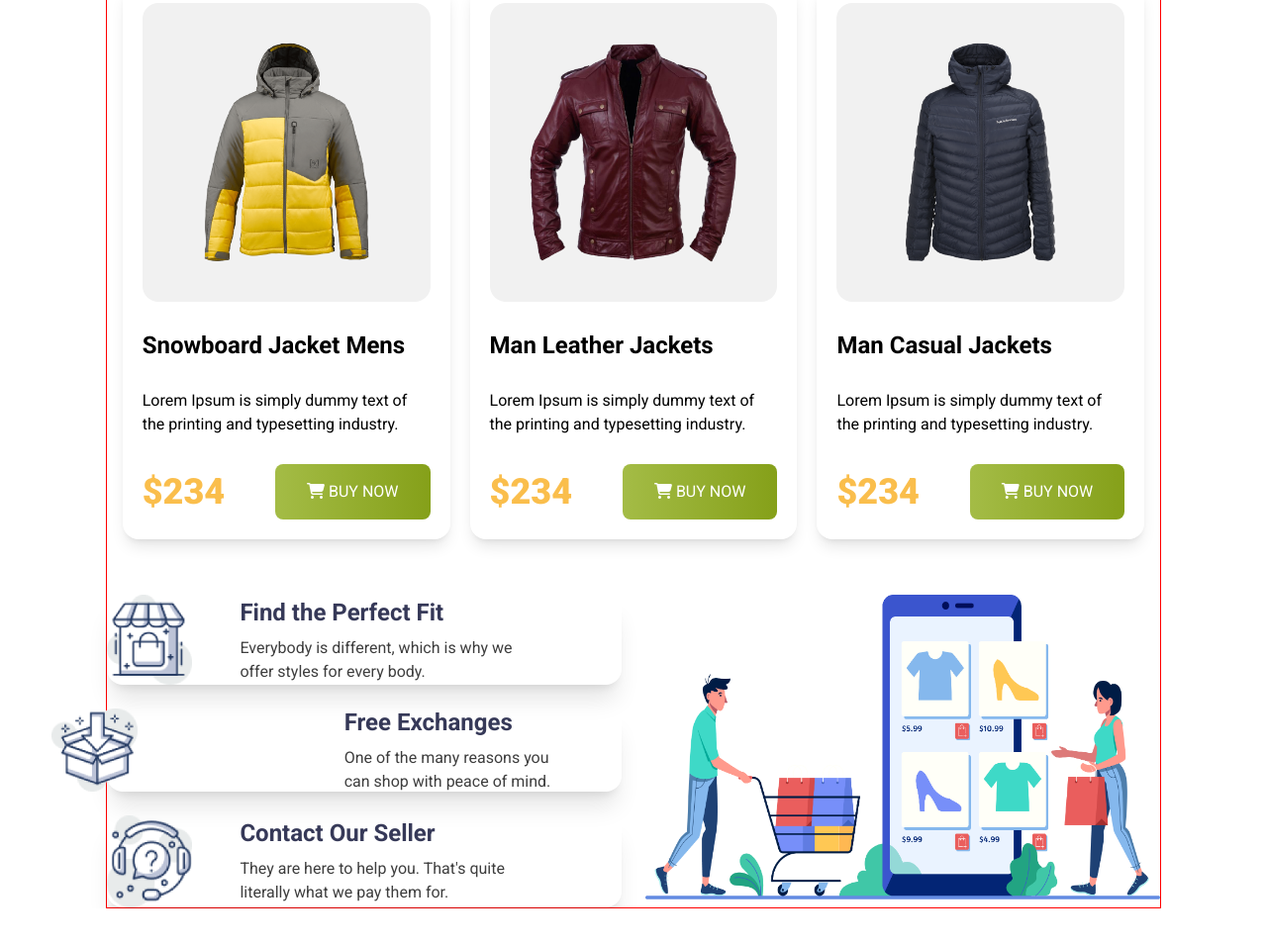
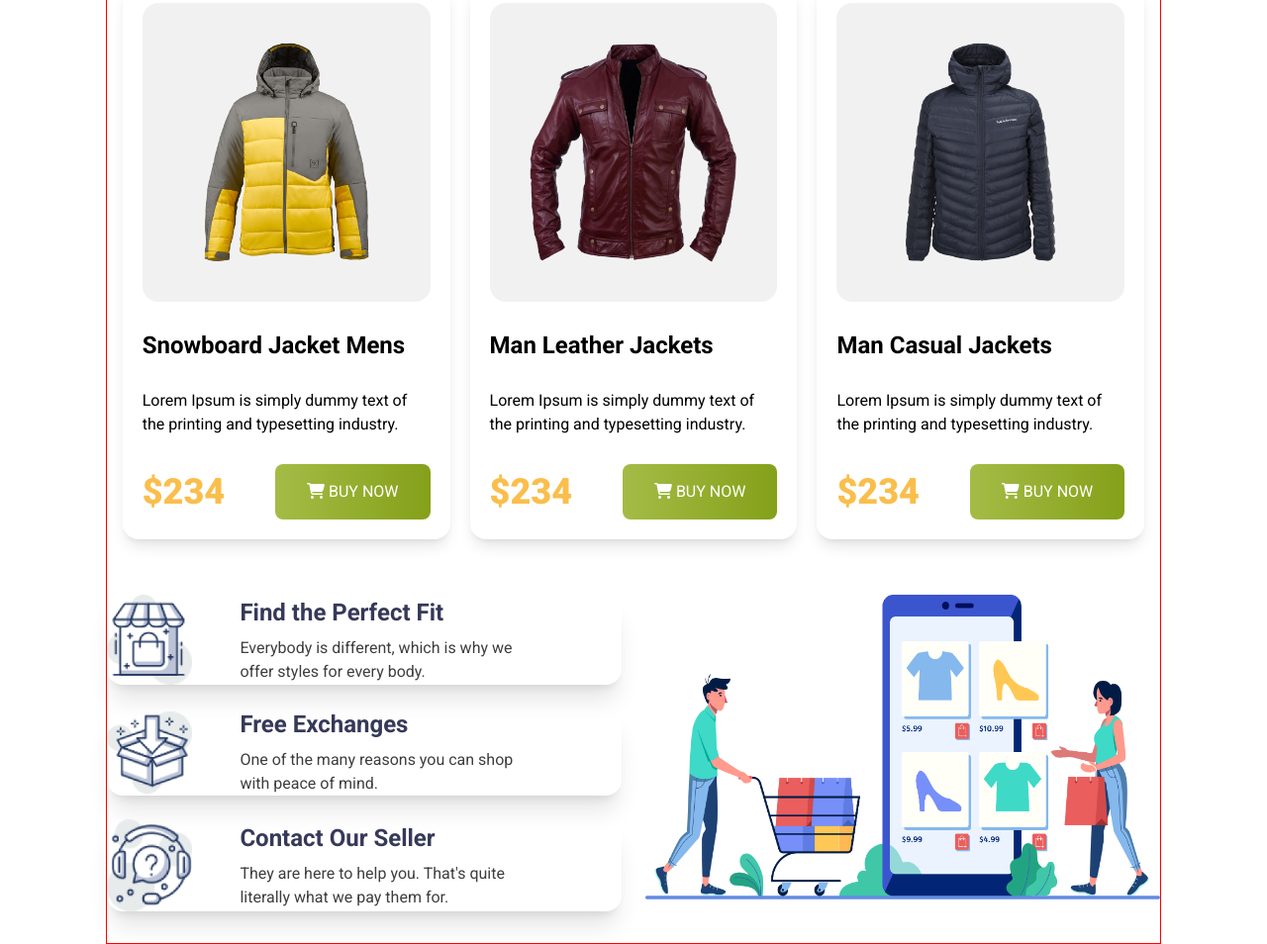
Before and after one commit to coderashik247/penguin-fashion-tailwind, a plain HTML site: page index.html in a window 1280 px wide. Shown: the part 1359-2313 px from the top of the page at 99% size. Before the commit the page ends 2277 px from the top, so only its background shows below. Drawn offline with nearby package versions, Linux system fonts and the light colour scheme.

Commit message:
below section added

```diff
--- a/index.html
+++ b/index.html
@@ -122,8 +122,8 @@
                 <!-- man-jacket-ends-here -->
 
                 <!-- below-section starts here -->
-                <section class="grid md:grid-cols-2 gap-6 ">
-                    <div class="relative space-y-6">
+                <section class="grid md:grid-cols-2 gap-6 mb-8">
+                    <div class="space-y-6">
                         <div class="shadow-xl rounded-2xl flex justify-center items-center gap-12">
                             <img class="w-1/6 ml-0" src="./icons/house.png" alt="">
                             <div>
@@ -132,8 +132,8 @@
                             </div>
                         </div>
                         <div class="shadow-xl rounded-2xl flex justify-center items-center gap-12">
-                            <img class="w-1/6 md:-left-[17rem] md:relative" src="./icons/box.png" alt="">
-                            <div class="left-[15rem] md:absolute">
+                            <img class="w-1/6" src="./icons/box.png" alt="">
+                            <div>
                                 <h3 class="text-2xl text-[#363958] font-bold mb-2">Free Exchanges</h3>
                                 <p class="text-base text-[#3E3E3E] font-normal w-3/4">One of the many reasons you can shop
                                     with peace of mind.</p>
```
